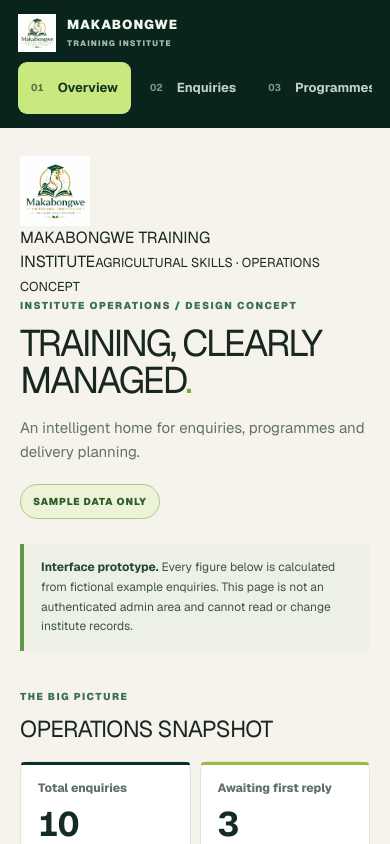
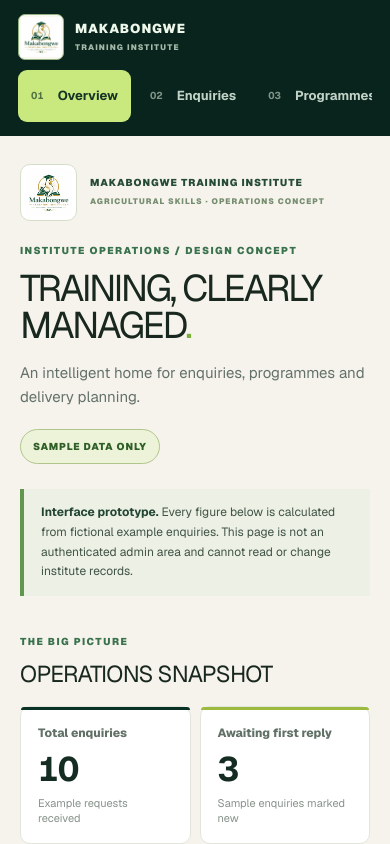
Before and after one commit to tkhumalo2022/makabongwe-training-institute, a Next.js app: page /admin-concept in a window 390 px wide. Shown: the top 844 px of the page. Built offline with nearby package versions, Linux system fonts and the light colour scheme.

Commit message:
style(admin concept): authentic Makabongwe logo placement and responsive sizing

```diff
--- a/app/admin-concept/dashboard.module.css
+++ b/app/admin-concept/dashboard.module.css
@@ -123,3 +123,12 @@
   .footer { flex-direction: column; }
 }
 @media (prefers-reduced-motion: reduce) { .workspace *, .workspace *::before, .workspace *::after { scroll-behavior: auto !important; transition: none !important; } }
+
+/* Institute's existing agriculture/training identity, not an invented initials badge. */
+.brandMark{background:#f9f8f0;width:53px;height:53px;border:1px solid #93b083;overflow:hidden;border-radius:7px;padding:2px;flex:0 0 auto}
+.brandMark img{display:block;width:100%;height:100%;object-fit:contain}
+.headerBrand{display:flex;align-items:center;gap:13px;margin:0 0 22px;min-width:0}
+.headerBrand img{width:70px;height:70px;object-fit:contain;flex:0 0 auto;padding:4px;background:white;border:1px solid #d5decb;border-radius:10px}
+.headerBrand>span{color:#264b35;font-size:12px;line-height:1.45;letter-spacing:.1em;font-weight:900}
+.headerBrand small{display:block;color:#778d70;font-size:9px;letter-spacing:.13em;margin-top:5px}
+@media(max-width:640px){.brandMark{width:46px;height:46px}.headerBrand img{width:57px;height:57px}.headerBrand>span{font-size:10px}.headerBrand small{font-size:8px}}
```
